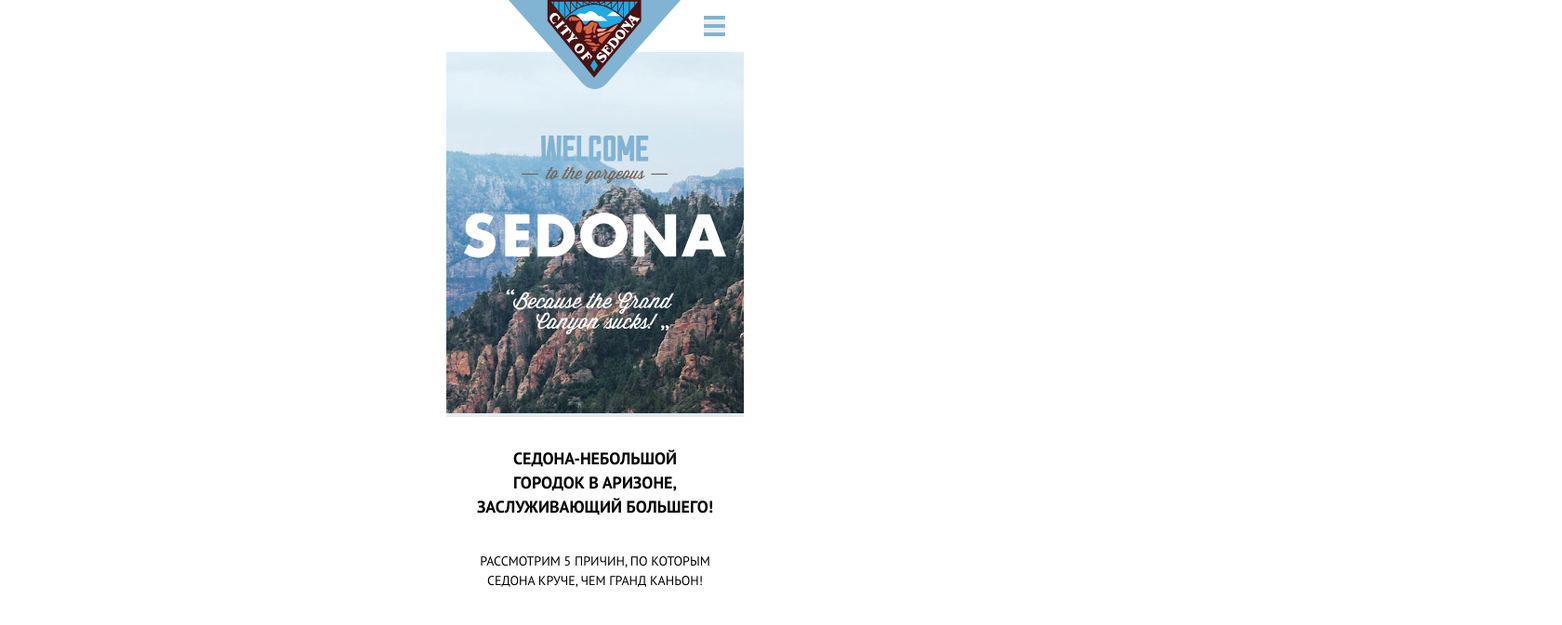
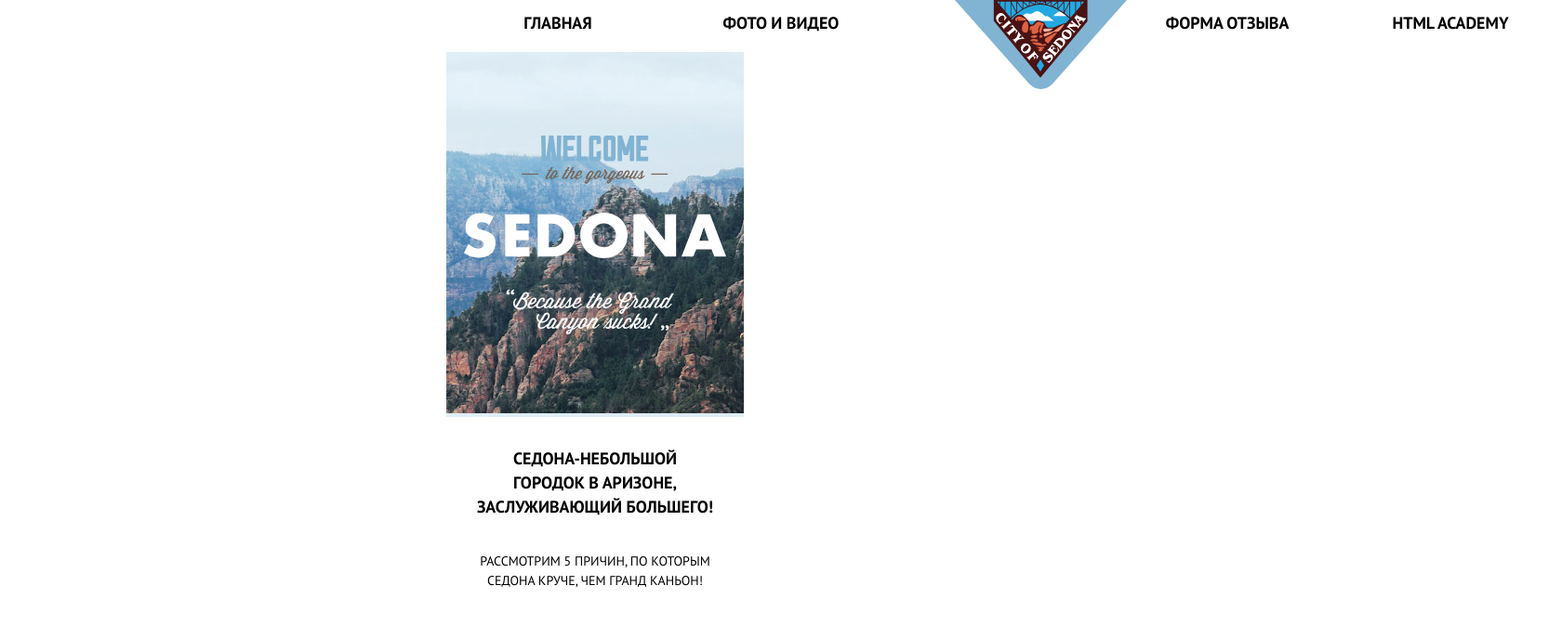
Before and after one commit to htmlacademy-adaptive/2287759-sedona-28, a website: page source/index.html in a window 1280 px wide. Shown: the top 673 px of the page at 93% size, 1680 px wide, since content can reach past the window. Drawn offline with nearby package versions, Linux system fonts and the light colour scheme; files that its build step writes are made by us from their sources.

Commit message:
адаптивная сетка header-a

```diff
--- a/source/blocks/main-header.less
+++ b/source/blocks/main-header.less
@@ -1,17 +1,29 @@
+@tablet-width:768px;
+@desktop-width:1200px;
+
 .main-header{
   width: 320px;
    background-color: #FFFFFF;
    position: relative;
-   }
+   @media(min-width:@tablet-width){width: 768px;}
+   @media(min-width:@desktop-width){width: 1200px;}
+     }
 .main-header__logo{
 position: absolute;
 left: 67px;
+@media(min-width:@tablet-width){
+  z-index: 5;
+  left: 291px;
+}
+@media(min-width:@desktop-width){
+  z-index: 5;
+  left: 547px;
+}
   }
 .main-header__nav{
   padding-top: 17px;
   padding-bottom: 17px;
   padding-left: 277px;
-
 width: 23px;
 height: 22px;
 }
--- a/source/blocks/menu-button-toggle.less
+++ b/source/blocks/menu-button-toggle.less
@@ -6,4 +6,5 @@
   background-image: url("../img/header/icon-menu.svg");
   background-repeat: no-repeat;
   background-position: center;
+
  }
--- a/source/blocks/menu-list-item.less
+++ b/source/blocks/menu-list-item.less
@@ -2,6 +2,14 @@
 display: flex;
 background-color: #81B3D2;
 justify-content: center;
+@media(min-width:@tablet-width)
+{width:153px;
+  background-color: #ffffff;
+}
+@media(min-width:@desktop-width)
+{width:240px;
+  background-color: #ffffff;
+}
 }
 .menu-list-item__link{
   font-family: "PT Sans bold";
@@ -15,4 +23,19 @@
 padding-top: 12px;
 padding-bottom: 12px;
 box-shadow: 0px 1px 0px 0px rgba(255, 255, 255, 0.2);
+@media(min-width:@tablet-width){
+  color:#000000;
 }
+@media(min-width:@desktop-width){
+  color:#000000;
+}
+}
+.menu-list-item__menu-close-button{
+
+  @media(min-width:@tablet-width){
+    display: none;
+}
+@media(min-width:@desktop-width){
+  display: none;
+}
+}
--- a/source/blocks/menu-list.less
+++ b/source/blocks/menu-list.less
@@ -2,4 +2,10 @@
 {  list-style-type: none;
   margin: 0px;
   padding: 0px;
+  @media(min-width:@tablet-width){display: flex;
+  :nth-child(3){padding-left: 153px;}
  }
+ @media(min-width:@desktop-width){display: flex;
+  :nth-child(3){padding-left: 240px;}
+ }
+}
--- a/source/blocks/menu-wrapper.less
+++ b/source/blocks/menu-wrapper.less
@@ -1,7 +1,9 @@
+
 .menu-wrapper{
   display: none;
   width: 320px;
   position: absolute;
   left: 0;
   top:0;
+  @media(min-width:@tablet-width){display: block;}
 }
--- a/source/index.html
+++ b/source/index.html
@@ -2,6 +2,7 @@
 <html class="page" lang="ru">
 <head>
   <meta charset="utf-8">
+  <meta name="viewport" content="width=device-width, initial-scale=1">
   <title>HTML Academy: Седона</title>
   <link rel="stylesheet" href="css/style.css">
   </head>
```
